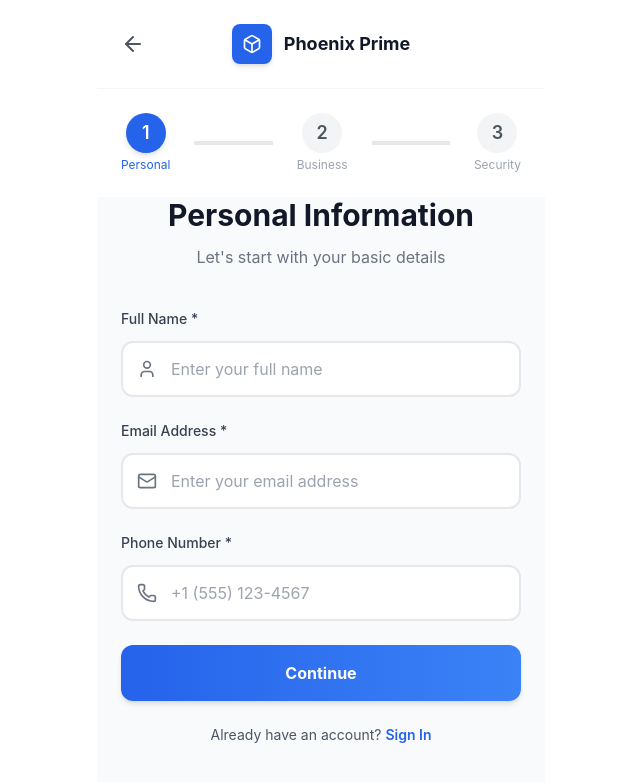
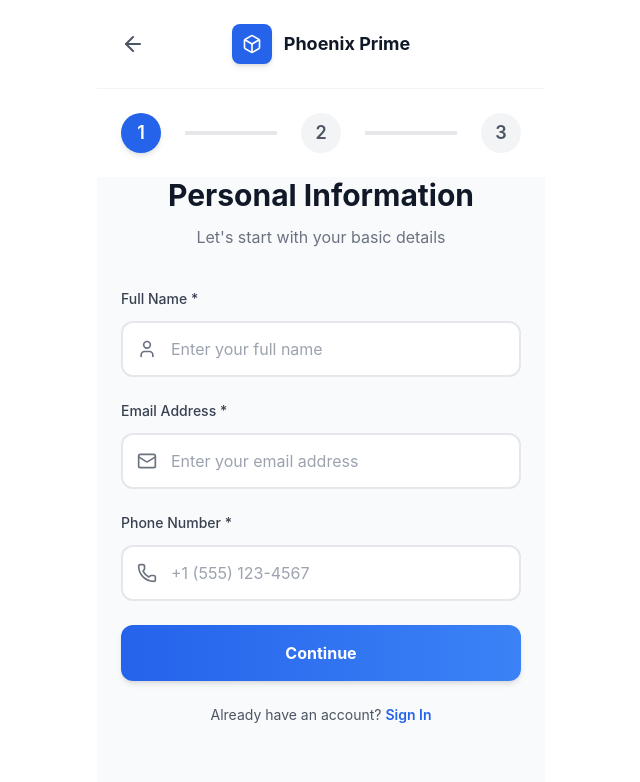
Before and after one commit to gagancodes99/shipper-demo, a React (Create React App) app: page /register in a window 1280 px wide. Shown: the top 782 px of the page, without its empty margins (319-959 px from the left). Built offline with nearby package versions, Linux system fonts and the light colour scheme; what @react-pdf/renderer would draw is missing.

Commit message:
done fix

```diff
--- a/src/components/screens/RegisterScreen.js
+++ b/src/components/screens/RegisterScreen.js
@@ -148,7 +148,7 @@ const RegisterScreen = () => {
             }`}>
               {currentStep > 1 ? <Check className="h-5 w-5" /> : '1'}
             </div>
-            <span className="text-xs mt-1">Personal</span>
+            {/* <span className="text-xs mt-1">Personal</span> */}
           </div>
 
           <div className={`h-1 flex-1 ${currentStep >= 2 ? 'bg-blue-600' : 'bg-gray-200'} transition-colors`}></div>
@@ -159,7 +159,7 @@ const RegisterScreen = () => {
             }`}>
               {currentStep > 2 ? <Check className="h-5 w-5" /> : '2'}
             </div>
-            <span className="text-xs mt-1">Business</span>
+            {/* <span className="text-xs mt-1">Business</span> */}
           </div>
 
           <div className={`h-1 flex-1 ${currentStep >= 3 ? 'bg-blue-600' : 'bg-gray-200'} transition-colors`}></div>
@@ -170,7 +170,7 @@ const RegisterScreen = () => {
             }`}>
               3
             </div>
-            <span className="text-xs mt-1">Security</span>
+            {/* <span className="text-xs mt-1">Security</span> */}
           </div>
         </div>
       </div>
```
